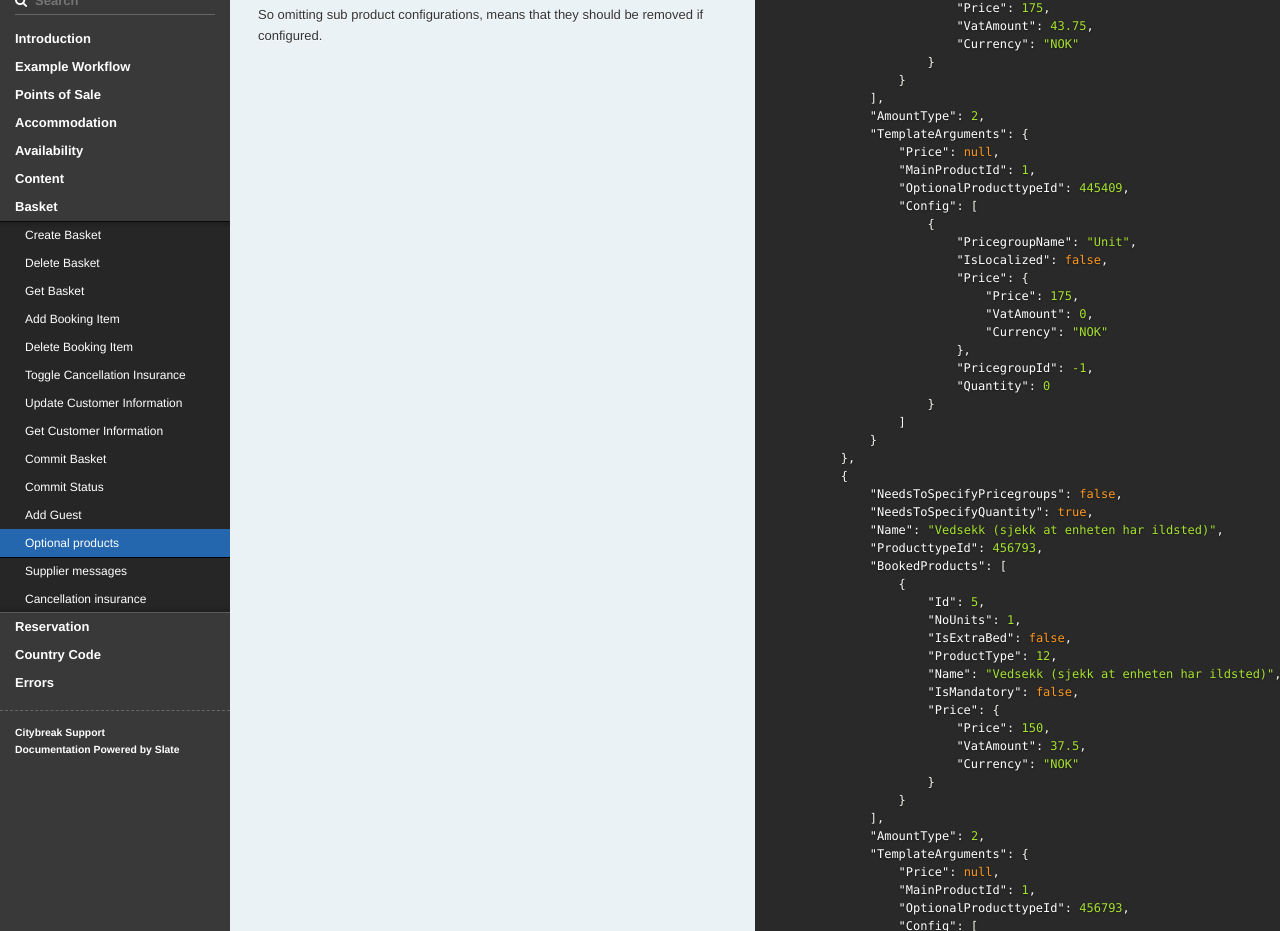
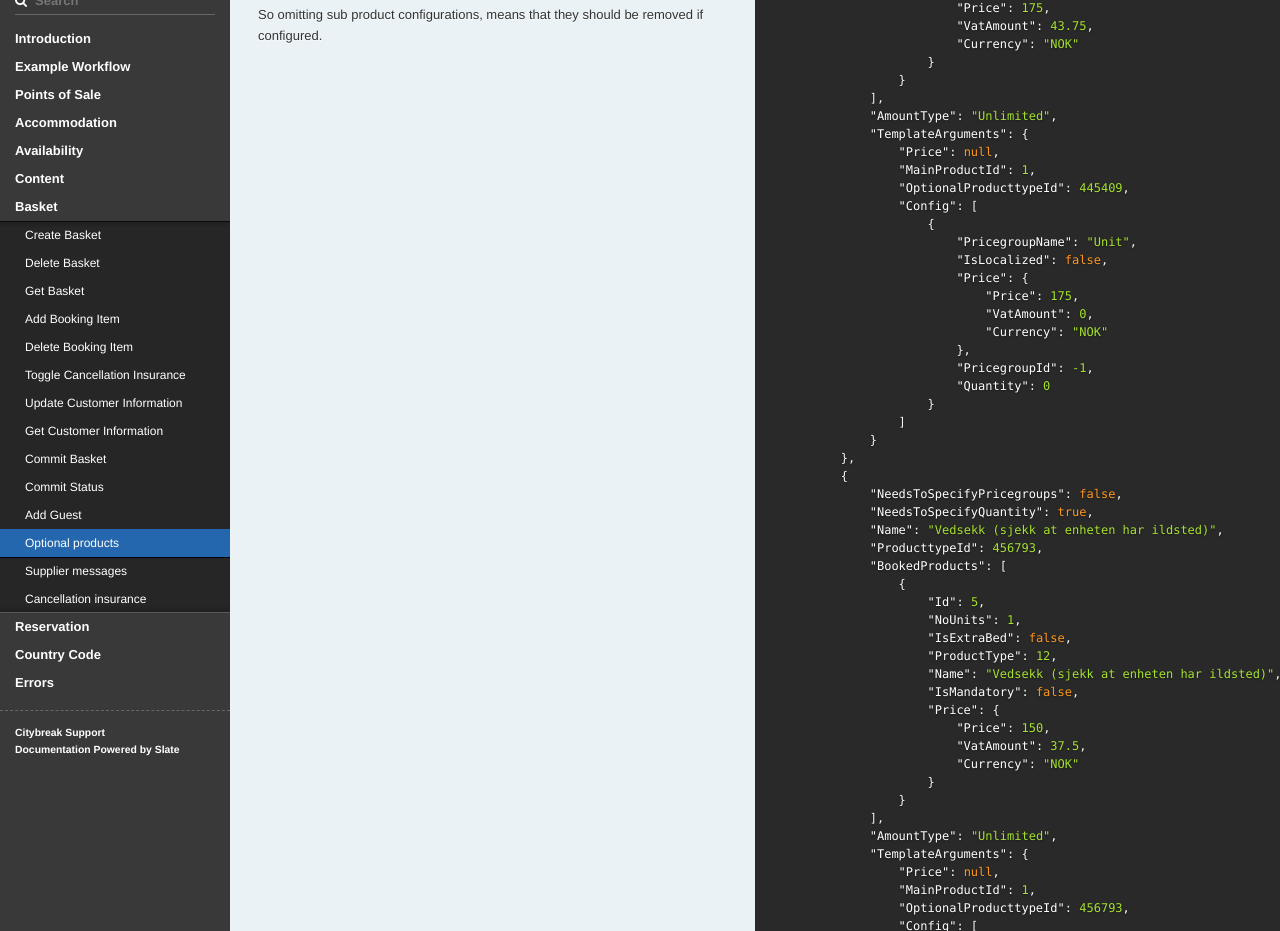
Before and after one commit to visit/galaxy-docs, a Jekyll site: the page built from index.md, in a window 1280 px wide and 1400 px high, scrolled down 51301 px. Shown: the part 151-1082 px from the top of the window. Built offline with Jekyll 4.4.1, drawn with Linux system fonts in a browser that asks for light colours; our own code applies the rules of GitHub Pages for plain Markdown files; some of the changed text lies outside the part shown.

Commit message:
Update basket.md

```diff
--- a/_includes/basket.md
+++ b/_includes/basket.md
@@ -873,7 +873,7 @@ var r = fetch("https://galaxy.test.citybreak.com/v2/api/api/basket/optional/{bas
                     }
                 }
             ],
-            "AmountType": 2,
+            "AmountType": "Unlimited",
             "TemplateArguments": {
                 "Price": null,
                 "MainProductId": 1,
@@ -913,7 +913,7 @@ var r = fetch("https://galaxy.test.citybreak.com/v2/api/api/basket/optional/{bas
                     }
                 }
             ],
-            "AmountType": 2,
+            "AmountType": "Unlimited",
             "TemplateArguments": {
                 "Price": null,
                 "MainProductId": 1,
@@ -939,7 +939,7 @@ var r = fetch("https://galaxy.test.citybreak.com/v2/api/api/basket/optional/{bas
             "Name": "Barneseng",
             "ProducttypeId": 456758,
             "BookedProducts": [],
-            "AmountType": 2,
+            "AmountType": "Unlimited",
             "TemplateArguments": {
                 "Price": null,
                 "MainProductId": 1,
@@ -965,7 +965,7 @@ var r = fetch("https://galaxy.test.citybreak.com/v2/api/api/basket/optional/{bas
             "Name": "Barnestol",
             "ProducttypeId": 456740,
             "BookedProducts": [],
-            "AmountType": 2,
+            "AmountType": "Unlimited",
             "TemplateArguments": {
                 "Price": null,
                 "MainProductId": 1,
```
